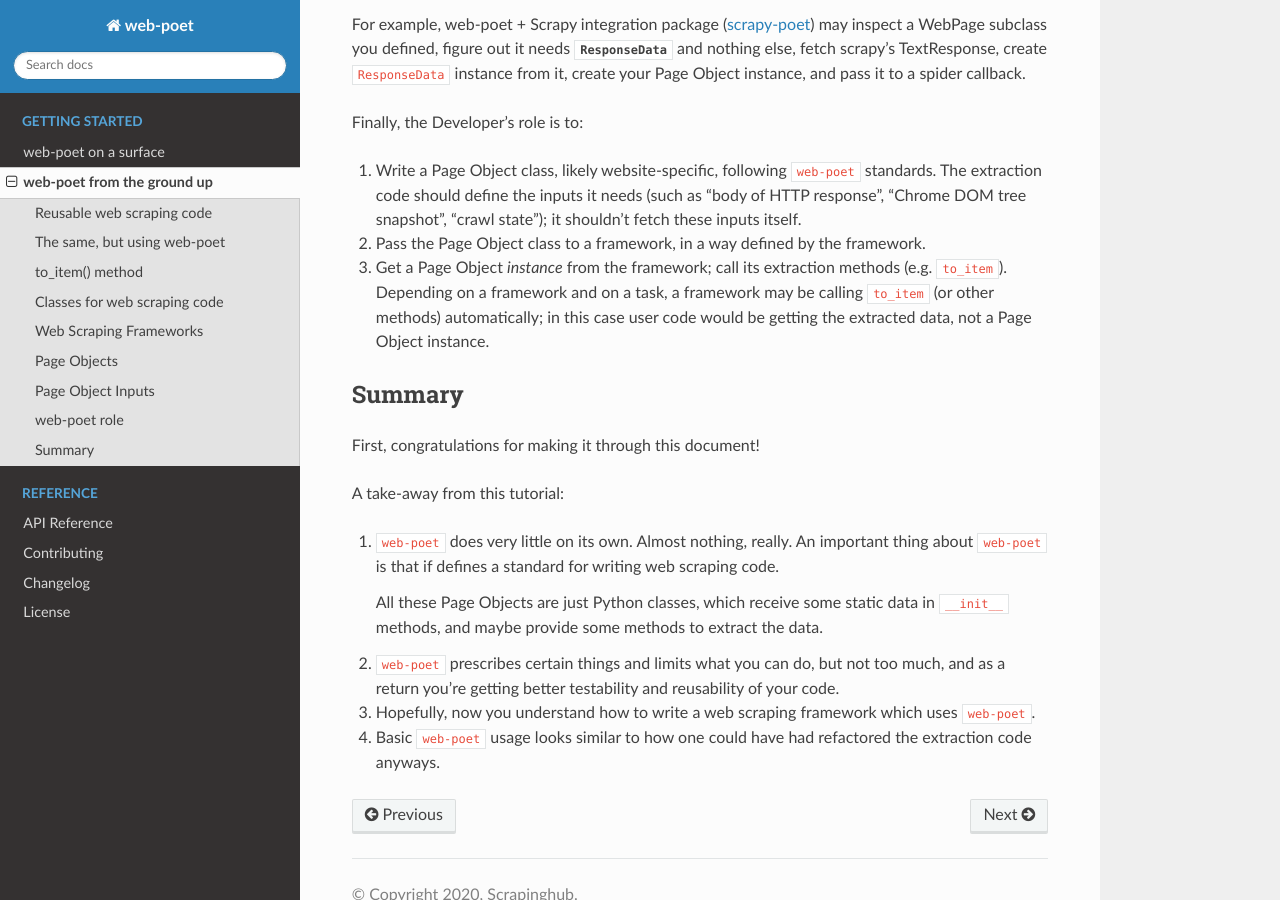
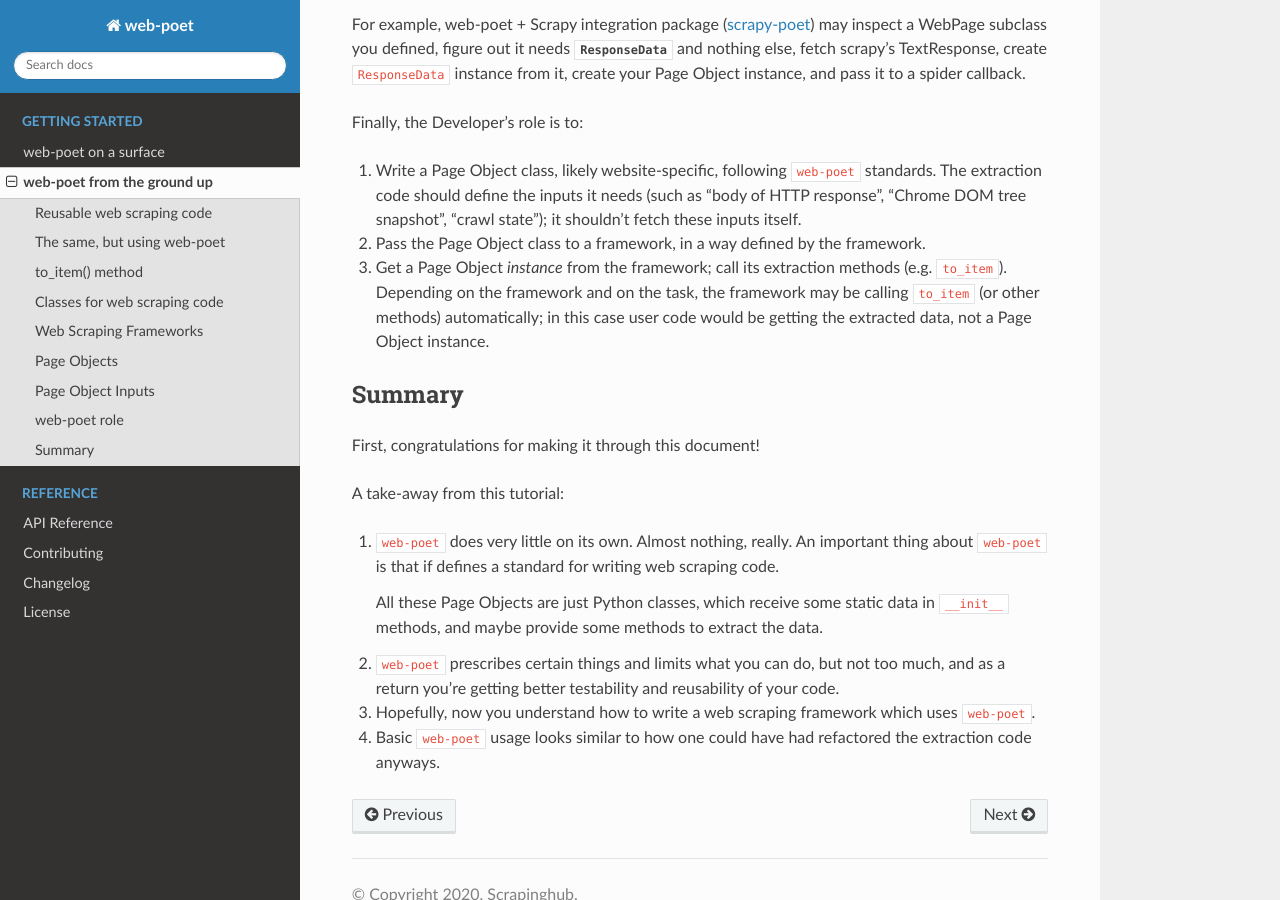
Before and after one commit to scrapinghub/web-poet, a Sphinx documentation site: the page built from docs/intro/from-ground-up.rst, in a window 1280 px wide and 900 px high, scrolled down 12344 px. Built offline with Sphinx 7.4.7 and the Read the Docs theme 2.0.0, drawn with Linux system fonts in a browser that asks for light colours.

Commit message:
Update docs/intro/from-ground-up.rst
Co-authored-by: Iván de Prado <ivanprado@users.noreply.github.com>

```diff
--- a/docs/intro/from-ground-up.rst
+++ b/docs/intro/from-ground-up.rst
@@ -705,7 +705,7 @@
 2. Pass the Page Object class to a framework, in a way defined by the
    framework.
 3. Get a Page Object *instance* from the framework; call its extraction methods
-   (e.g. ``to_item``). Depending on a framework and on a task, a framework
+   (e.g. ``to_item``). Depending on the framework and on the task, the framework
    may be calling ``to_item`` (or other methods) automatically; in this case
    user code would be getting the extracted data, not a Page Object instance.
 
```
